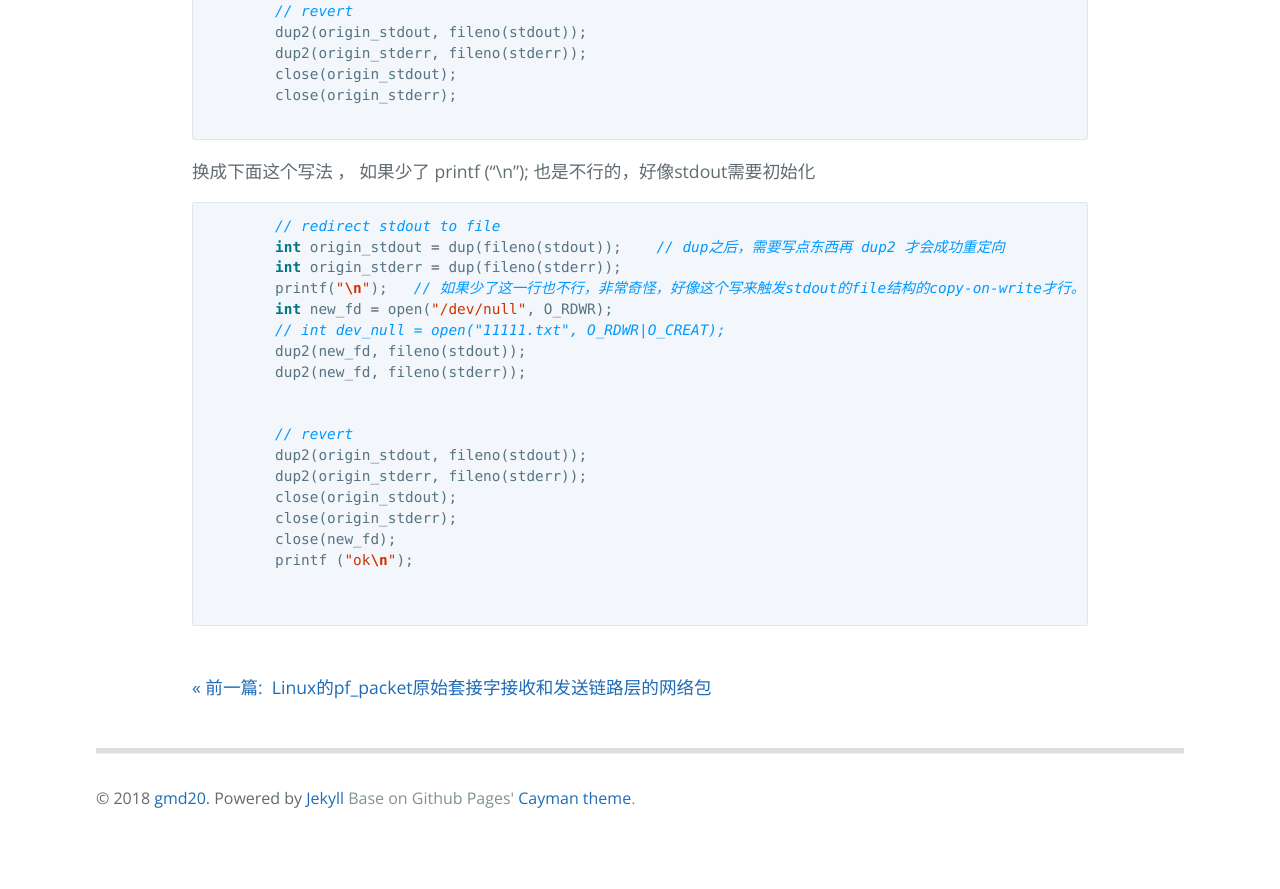
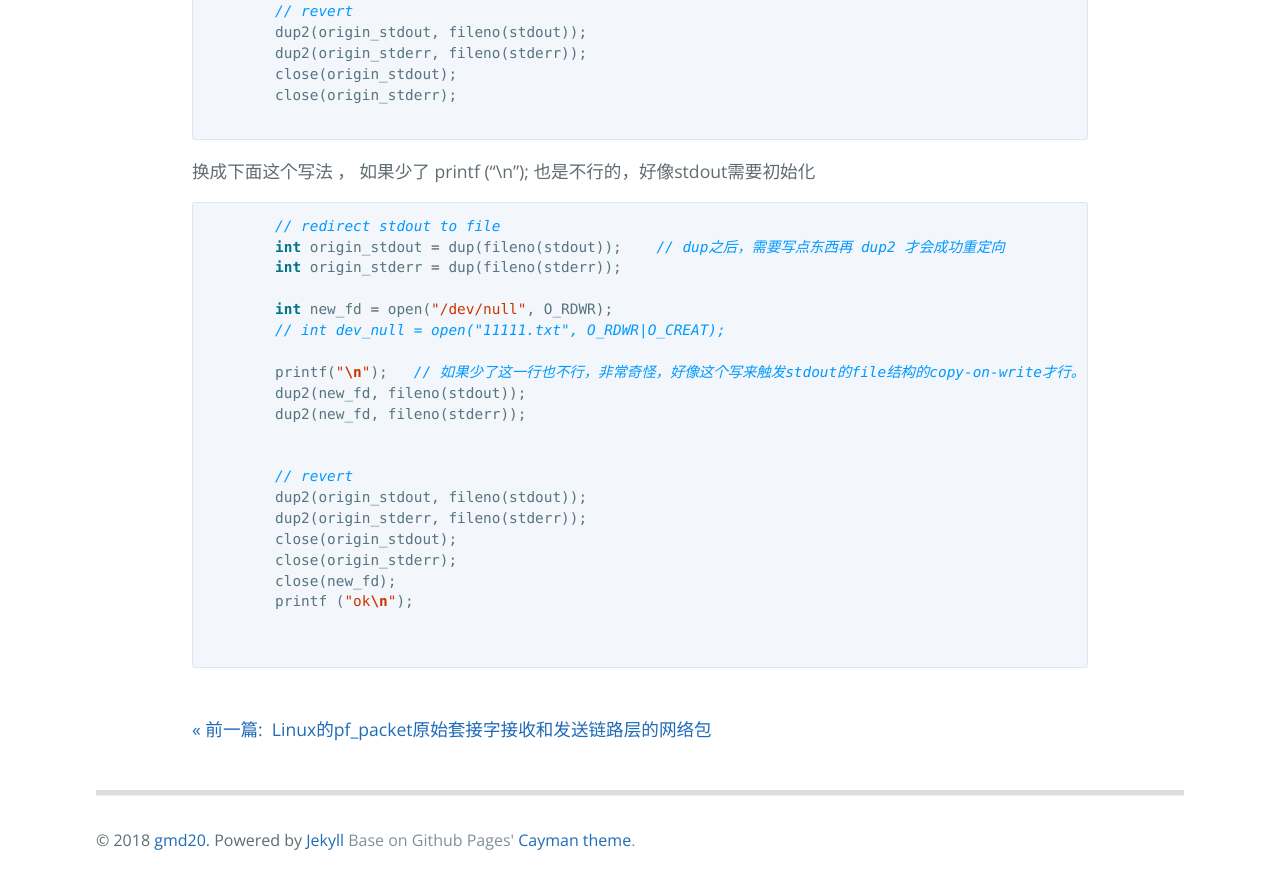
Before and after one commit to gmd20/gmd20.github.io, a Jekyll site: the page built from _posts/2018-08-14-linux程序重定向标准输出流stdout到文件.markdown, in a window 1280 px wide and 900 px high, scrolled down 1031 px. Shown: the top 889 px of the window. Built offline with Jekyll 4.4.1, drawn with Linux system fonts in a browser that asks for light colours; Markdown is read by kramdown in place of the engine named in the settings; comment, search, counter and statistics services are not loaded; before the commit the page ends 1889 px from its top, so only the background shows below that.

Commit message:
Update 2018-08-14-linux程序重定向标准输出流stdout到文件.markdown

```diff
--- a/_posts/2018-08-14-linux程序重定向标准输出流stdout到文件.markdown
+++ b/_posts/2018-08-14-linux程序重定向标准输出流stdout到文件.markdown
@@ -36,9 +36,11 @@
         // redirect stdout to file
         int origin_stdout = dup(fileno(stdout));    // dup之后，需要写点东西再 dup2 才会成功重定向
         int origin_stderr = dup(fileno(stderr));
-        printf("\n");   // 如果少了这一行也不行，非常奇怪，好像这个写来触发stdout的file结构的copy-on-write才行。
+
         int new_fd = open("/dev/null", O_RDWR);
         // int dev_null = open("11111.txt", O_RDWR|O_CREAT);
+
+        printf("\n");   // 如果少了这一行也不行，非常奇怪，好像这个写来触发stdout的file结构的copy-on-write才行。不然dup2虽然返回成功但实际stdout没有重定向
         dup2(new_fd, fileno(stdout));
         dup2(new_fd, fileno(stderr));
 
```
